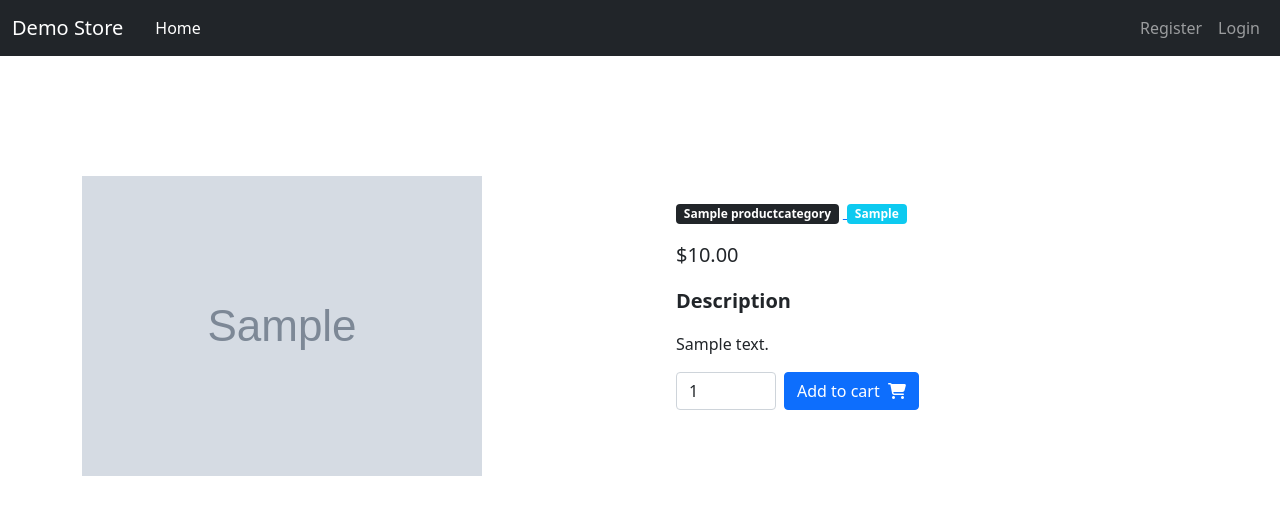
After one commit to BashCtl/demo-store-django, a Django app: page /product/1 in a window 1280 px wide. The commit adds this page. Shown: the top 515 px of the page. Run offline with Django 4.2, Linux system fonts and the light colour scheme; tables that the repository leaves empty hold one stand-in row (values such as "Sample post"); grey boxes marked "Sample" are stand-in pictures; some libraries are stand-ins or nearby versions.

Commit message:
product page

```diff
--- a/store/templates/store/includes/products_component.html
+++ b/store/templates/store/includes/products_component.html
@@ -77,10 +77,10 @@
                 </a>
               </div>
               <div class="card-body">
-                <a href="" class="text-reset">
+                <a href="{% url 'product' product.id %}" class="text-reset">
                   <h5 class="card-title mb-2">{{ product.name }}</h5>
                 </a>
-                <a href="" class="text-reset ">
+                <a href="{% url 'category' product.category.name %}" class="text-reset ">
                   <p>{{ product.category }}</p>
                 </a>
                 <h6 class="mb-3 price">{{ product.price }}$</h6>
--- /dev/null
+++ b/store/templates/store/product.html
@@ -0,0 +1,73 @@
+{% extends 'base.html' %}
+
+
+{% block tite %}
+{{ product.name }}
+{% endblock %}
+
+
+{% block content %}
+
+
+
+<!--Main layout-->
+<main class="mt-5 pt-4">
+
+    <div class="container mt-5">
+
+        <!--Grid row-->
+        <div class="row">
+            <!--Grid column-->
+            <div class="col-md-6 mb-4">
+                <img src="{{ product.image.url }}" class="img-fluid" alt="" />
+            </div>
+            <!--Grid column-->
+
+            <!--Grid column-->
+            <div class="col-md-6 mb-4">
+                <!--Content-->
+                <div class="p-4">
+                    <div class="mb-3">
+                        <a href="">
+                            <span class="badge bg-dark me-1">{{ product.category.name }}</span>
+                        </a>
+                        <a href="">
+                            <span class="badge bg-info me-1">{{ product.badge }}</span>
+                        </a>
+                    </div>
+
+                    <p class="lead">
+                        <span>${{ product.price }}</span>
+                    </p>
+
+                    <strong><p style="font-size: 20px;">Description</p></strong>
+
+                    <p>{{ product.description }}</p>
+
+                    <form class="d-flex justify-content-left">
+                        <!-- Default input -->
+                        <div class="form-outline me-1" style="width: 100px;">
+                            <input type="number" value="1" class="form-control" />
+                        </div>
+                        <button class="btn btn-primary ms-1" type="submit">
+                            Add to cart
+                            <i class="fas fa-shopping-cart ms-1"></i>
+                        </button>
+                    </form>
+
+                </div>
+                <!--Content-->
+            </div>
+            <!--Grid column-->
+        </div>
+        <!--Grid row-->
+    </div>
+</main>
+<!--Main layout-->
+
+
+
+
+
+
+{% endblock %}
--- a/store/urls.py
+++ b/store/urls.py
@@ -7,5 +7,6 @@ urlpatterns = [
     path('register/', views.register, name='register'),
     path('login/', views.user_login, name='login'),
     path('logout/', views.user_logout, name='logout'),
-    path('category/<str:name>', views.category, name='category')
+    path('category/<str:name>', views.category, name='category'),
+    path('product/<int:pk>', views.product, name='product'),
 ]
--- a/store/views.py
+++ b/store/views.py
@@ -1,4 +1,4 @@
-from django.shortcuts import render, redirect
+from django.shortcuts import render, redirect, get_object_or_404
 from django.contrib.auth import authenticate, login, logout
 from django.contrib import messages
 from django.core.paginator import Paginator, EmptyPage, PageNotAnInteger
@@ -32,6 +32,11 @@ def category(request, name):
                'categories': categories}
     return render(request, 'store/home.html', context)
 
+def product(request, pk):
+    product = get_object_or_404(Product, pk=pk)
+
+    context = {'product': product}
+    return render(request, 'store/product.html', context)
 
 def register(request):
     form = RegistrationForm()
--- a/templates/base.html
+++ b/templates/base.html
@@ -31,5 +31,6 @@
     <script src="https://cdn.jsdelivr.net/npm/bootstrap@5.0.2/dist/js/bootstrap.bundle.min.js"
     integrity="sha384-MrcW6ZMFYlzcLA8Nl+NtUVF0sA7MsXsP1UyJoMp4YLEuNSfAP+JcXn/tWtIaxVXM"
     crossorigin="anonymous"></script>
+    <script src="https://kit.fontawesome.com/ae015fede3.js" crossorigin="anonymous"></script>
 </body>
 </html>
--- a/templates/navbar.html
+++ b/templates/navbar.html
@@ -1,12 +1,21 @@
 <nav class="navbar navbar-expand-lg navbar-dark bg-dark">
     <div class="container-fluid">
-      <a class="navbar-brand" href="">Demo Store</a>
+      <a class="navbar-brand" href="{% url 'home' %}">Demo Store</a>
       <button class="navbar-toggler" type="button" data-bs-toggle="collapse" data-bs-target="#navbarSupportedContent" aria-controls="navbarSupportedContent" aria-expanded="false" aria-label="Toggle navigation">
         <span class="navbar-toggler-icon"></span>
       </button>
+
+        <a class="nav-link" href="{% url 'home' %}" style="color: white;;">Home</a>
+
       <div class="collapse navbar-collapse" id="navbarSupportedContent">
         <ul class="navbar-nav ms-auto">
           {% if user.is_authenticated %}
+          <li class="nav-item">
+            <a class="nav-link me-3" href="#">
+              <i class="fas fa-shopping-cart" style="color: white;"></i>
+              <span class="badge rounded-pill badge-notification bg-danger">1</span>
+          </a>
+          </li>
           <li class="nav-item">
             <a class="nav-link" href="{% url 'logout' %}">Logout</a>
           </li>
```
